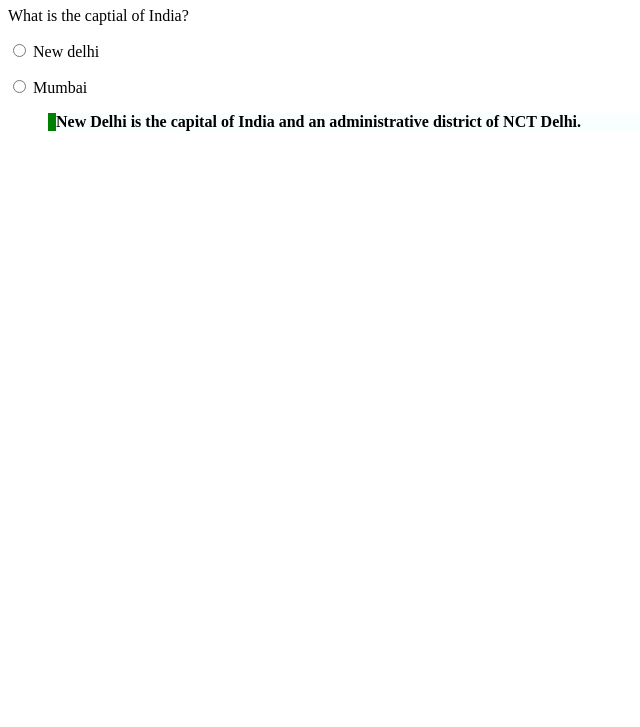
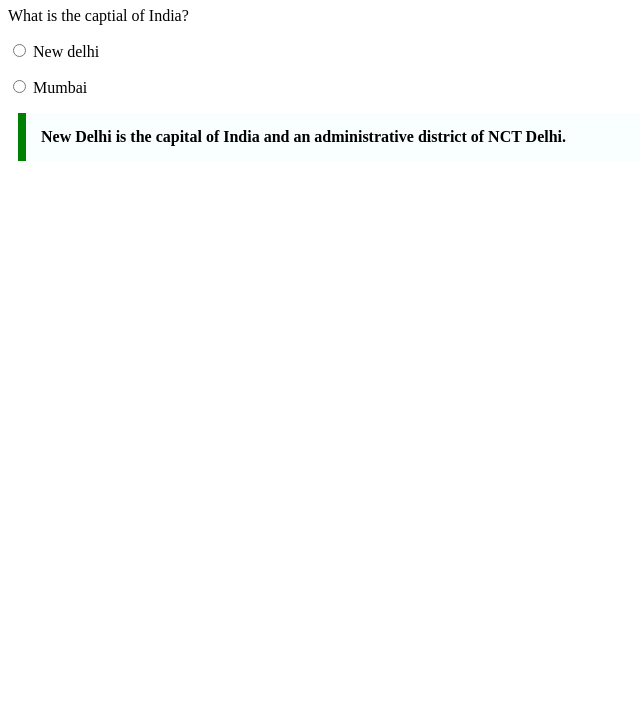
Before and after one commit to acciojob/trivia-ramrajsainiiitd, a website: page main.html in a window 1280 px wide. Shown: the part 73-800 px from the top of the page, without its empty margins (0-640 px from the left). Drawn offline with Linux system fonts and the light colour scheme.

Commit message:
created a submission

```diff
--- a/styles.css
+++ b/styles.css
@@ -1,9 +1,9 @@
 
 /* Your CSS Code here. */
 .styling{
-Max-width: Around 600px;
-Margin: Approximately 10px;
-Padding: Around 15px;
+Max-width:600px;
+Margin:10px;
+Padding: 15px;
 Border-left: 8px solid green;
 Background-color: #f8fffe;
 Font-weight: Bold;
```
